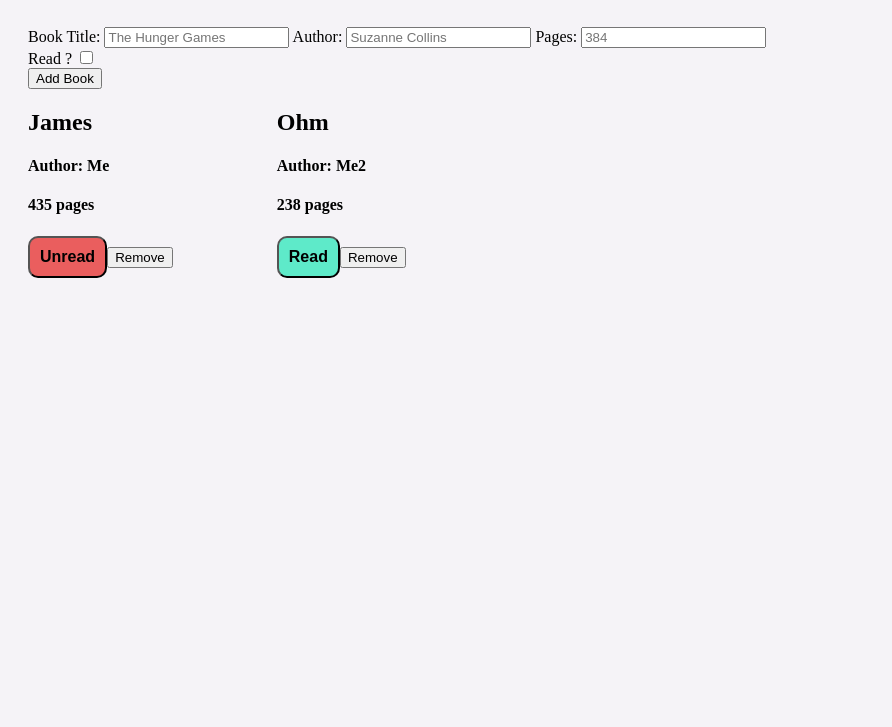
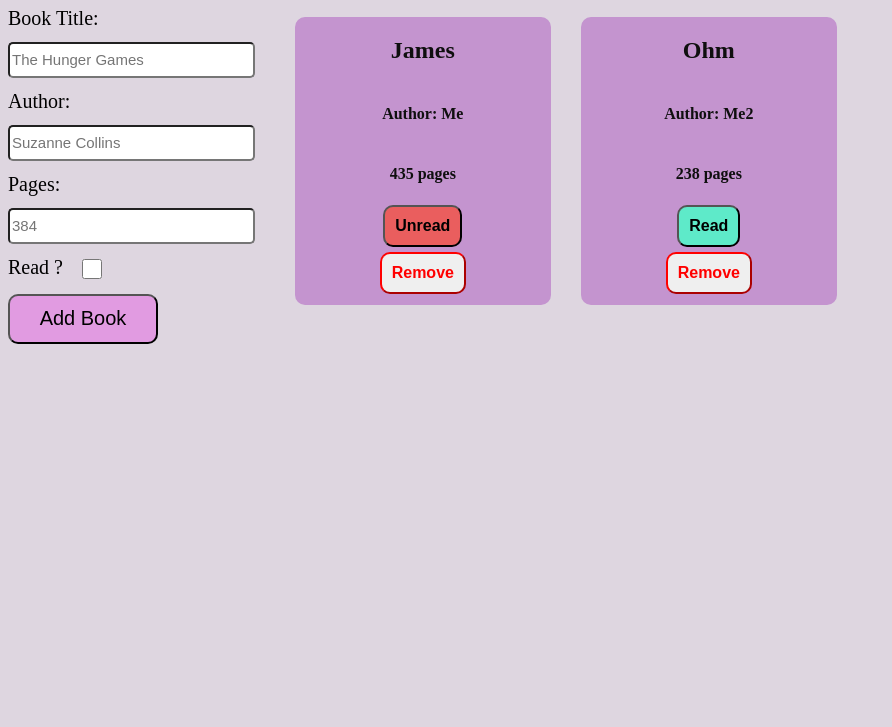
Before and after one commit to Ohm013/Library, a plain HTML site: page index.html in a window 1280 px wide. Shown: the part 73-800 px from the top of the page, without its empty margins (0-892 px from the left). Drawn offline with Linux system fonts and the light colour scheme.

Commit message:
styled background color, card color, heading color, made form a sidebar and fit 5 cards per row using grid

```diff
--- a/style.css
+++ b/style.css
@@ -1,41 +1,94 @@
 body {
+    background-color: rgb(222, 214, 224);
+}
+
+h1 {
+    display: flex;
+    justify-content: center;
+    color: rgb(233, 88, 220);
+}
+
+.bookDetails {
+    display: grid;
+    grid-template-columns:.25fr 1fr;
+    gap: 30px ;
 
 }
 
-h1 {
 
-}
-.myBooks {
-    display: grid;
-    grid-template-columns:repeat(5, minmax(50px, 1fr));
-    grid-template-rows: repeat(autofit, minmax(50px, 1fr));
-    grid-gap: 20px ;
+.bookForm {
+    display: flex;
+    flex-direction: column;
+    gap: 12px;
+    font-size: 20px ;
 
 }
 
-body {
-    background-color: rgb(245, 243, 247);
+#read {
+    height: 20px;
+    width: 20px;
 }
 
-.book-card {
+.readDiv {
+    display: flex;
+    gap: 15px ;
+}
+
+.bookForm > input {
+    height: 30px;
+    font-size: 15px;
+    border-radius: 5px;
+}
+
+
+.addBook {
+    width: 150px ;
+    height: 50px ;
+    font-size: 20px ;
+    border-radius: 10px;
+    background-color: rgb(225, 155, 225);
+}
+
+.addBook:hover {
+    background-color: rgb(227, 182, 232);
+}
+
+.myBooks {
+
+    display: grid;
+    grid-template-columns: repeat(5, .2fr);
+    gap: 30px ;
+    padding: 10px ;
+
+
+}
+
+.cards {
     display: flex;
     flex-direction: column;
     align-items: center;
-    background-color: rgb(155, 219, 233);
-    width: 15em;
-    height: 15em;
-    font-size: 18px ;
+    background-color: rgb(196, 148, 207);
+    color:rgb(15, 15, 15);
+    width: 16em;
+    height: 18em;
     border-radius: 10px;
 
 }
+
 
 .readBtn {
     padding: 10px;
     border-radius: 10px ;
     font-size: 1em ;
     font-weight: bold;
+    margin-bottom: 5px;
 }
 
-.bookDetails {
-    padding: 20px ;
+.removeBtn {
+    border-color: red;
+    color: red;
+    padding: 10px;
+    border-radius: 10px ;
+    font-size: 1em ;
+    font-weight: bold;
 }
```
